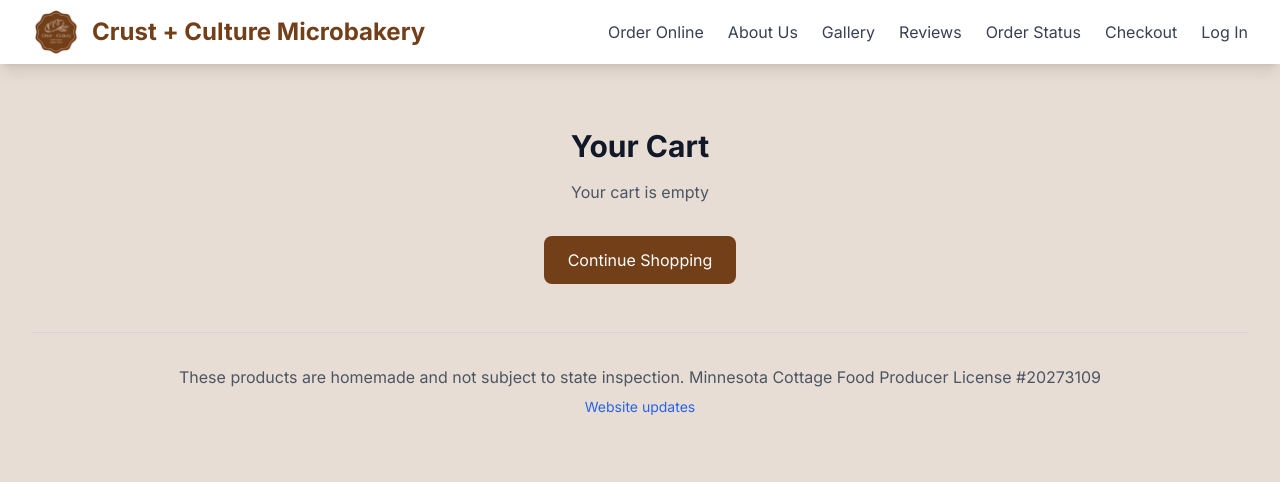
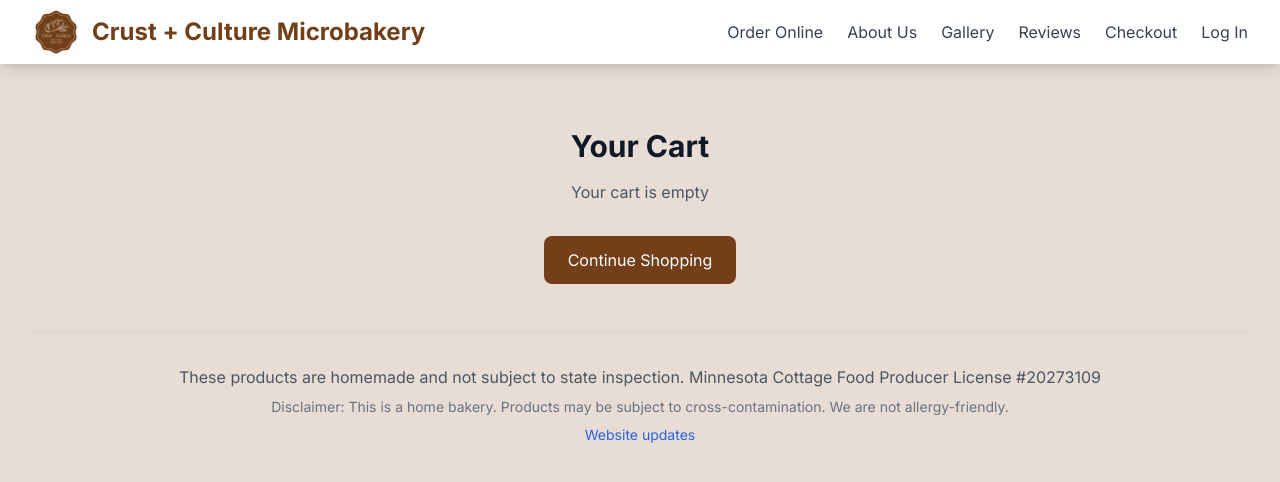
Before and after one commit to ben8226/Crust, a Next.js app: page /cart in a window 1280 px wide. Shown: the top 482 px of the page. Built offline with nearby package versions, Linux system fonts and the light colour scheme.

Commit message:
Add disclaimer to Footer, remove Order Status link from Navbar, and adjust ProductCard description clamping

```diff
--- a/components/Footer.tsx
+++ b/components/Footer.tsx
@@ -27,6 +27,9 @@ export default function Footer() {
       <p className="text-sm sm:text-base text-gray-600 text-center">
         These products are homemade and not subject to state inspection. Minnesota Cottage Food Producer License #20273109
       </p>
+      <p className="mt-2 text-xs sm:text-sm text-gray-500 text-center">
+        Disclaimer: This is a home bakery. Products may be subject to cross-contamination. We are not allergy-friendly.
+      </p>
       <div className="mt-2 text-sm text-center">
         <Link
           href="/updates"
--- a/components/Navbar.tsx
+++ b/components/Navbar.tsx
@@ -140,12 +140,6 @@ export default function Navbar() {
               Reviews
             </Link>
             <Link
-              href="/order-status"
-              className="text-gray-700 hover:text-brown-600 transition-colors text-sm lg:text-base"
-            >
-              Order Status
-            </Link>
-            <Link
               href="/cart"
               className="relative text-gray-700 hover:text-brown-600 transition-colors text-sm lg:text-base"
             >
@@ -235,13 +229,6 @@ export default function Navbar() {
               Reviews
             </Link>
             <Link
-              href="/order-status"
-              onClick={() => setIsMenuOpen(false)}
-              className="block text-gray-700 hover:text-brown-600 transition-colors py-2"
-            >
-              Order Status
-            </Link>
-            <Link
               href="/my-account"
               onClick={() => setIsMenuOpen(false)}
               className="block text-gray-700 hover:text-brown-600 transition-colors py-2"
--- a/components/ProductCard.tsx
+++ b/components/ProductCard.tsx
@@ -65,7 +65,9 @@ export default function ProductCard({ product, availableBreads = [] }: ProductCa
       </div>
       <div className="p-4">
         <h3 className="text-lg font-semibold text-gray-800 mb-2">{product.name}</h3>
-        <p className="text-sm text-gray-600 mb-3 line-clamp-2">{product.description}</p>
+        <p className="text-sm text-gray-600 mb-3 line-clamp-none md:line-clamp-2">
+          {product.description}
+        </p>
         <div className="flex flex-col sm:flex-row items-start sm:items-center justify-between gap-3">
           <div className="flex items-center gap-3">
             <span className="text-xl sm:text-2xl font-bold text-brown-600">
```
